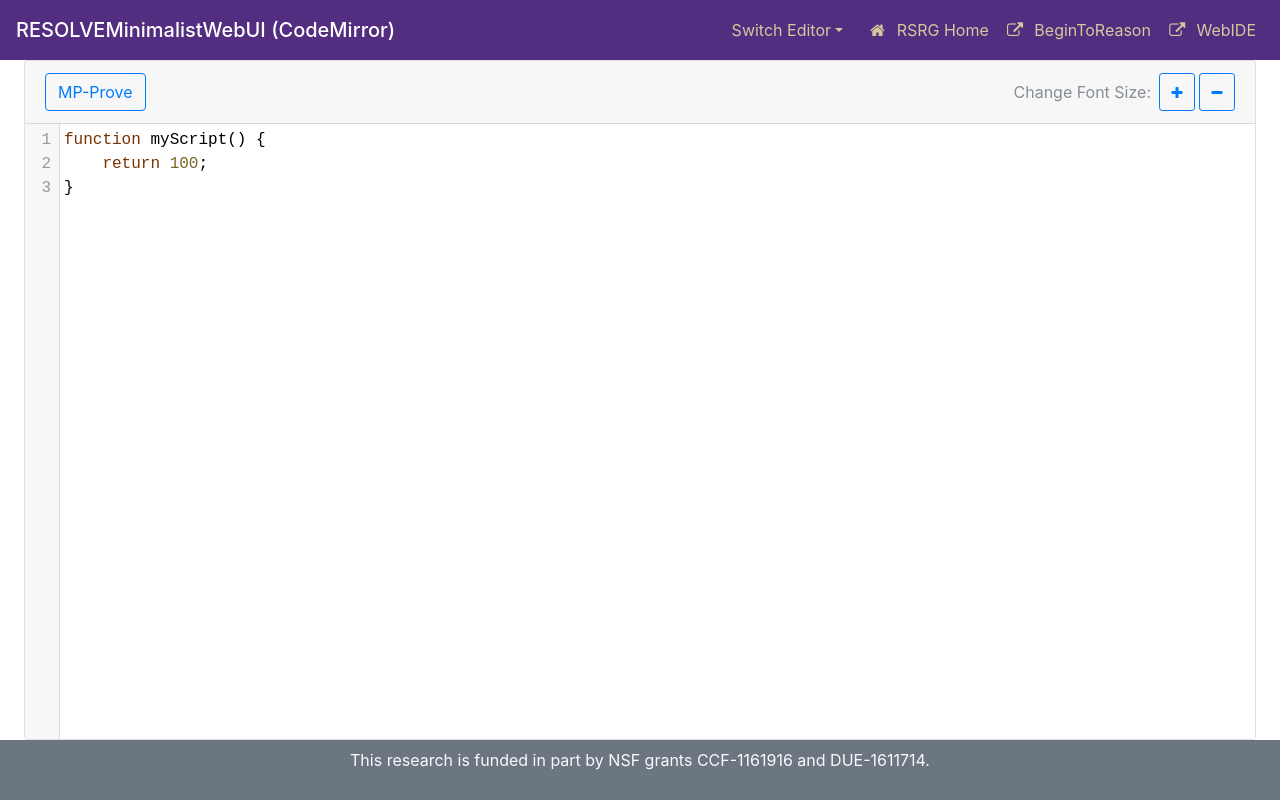
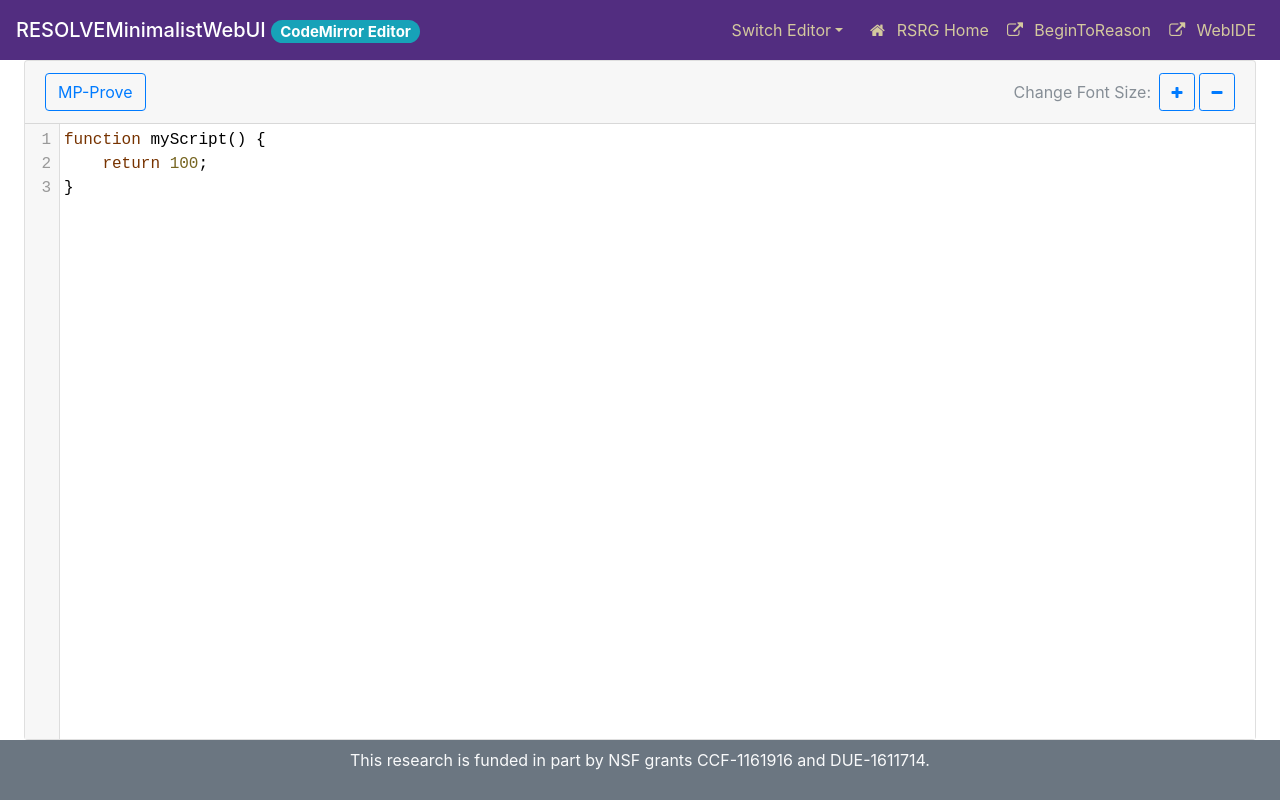
Before and after one commit to ClemsonRSRG/RESOLVEMinimalistWebUI, a plain HTML site: page ui-codemirror.html in a window 1280 px wide. Drawn offline with nearby package versions, Linux system fonts and the light colour scheme.

Commit message:
Use badges

```diff
--- a/ui-codemirror.html
+++ b/ui-codemirror.html
@@ -29,7 +29,7 @@
 <body>
 	<!-- Page Header -->
 	<header id="page-header" class="navbar navbar-expand navbar-dark flex-column flex-md-row">
-		<h1 class="navbar-brand mb-0">RESOLVEMinimalistWebUI (CodeMirror)</h1>
+		<h1 class="navbar-brand mb-0">RESOLVEMinimalistWebUI <span class="badge badge-pill badge-info">CodeMirror Editor</span></h1>
 		<ul class="navbar-nav flex-row ml-md-auto">
 			<li class="nav-item dropdown mr-md-2">
 				<a class="nav-link dropdown-toggle pb-0" href="#" id="editorDropdown" role="button" data-toggle="dropdown" aria-haspopup="true" aria-expanded="false">Switch Editor</a>
```
Also changed, not shown: ui-ace.html (+1 -1 lines).
